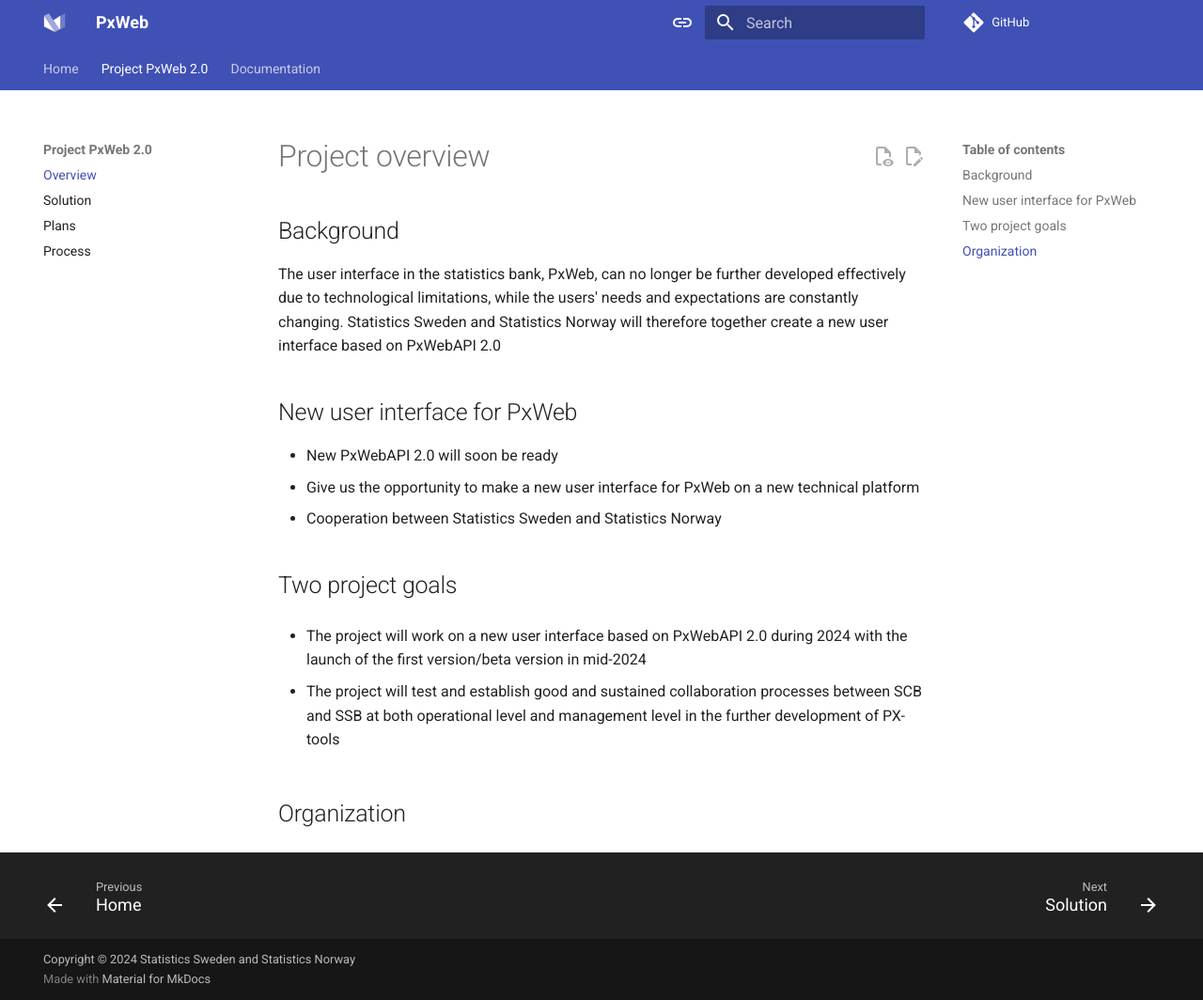
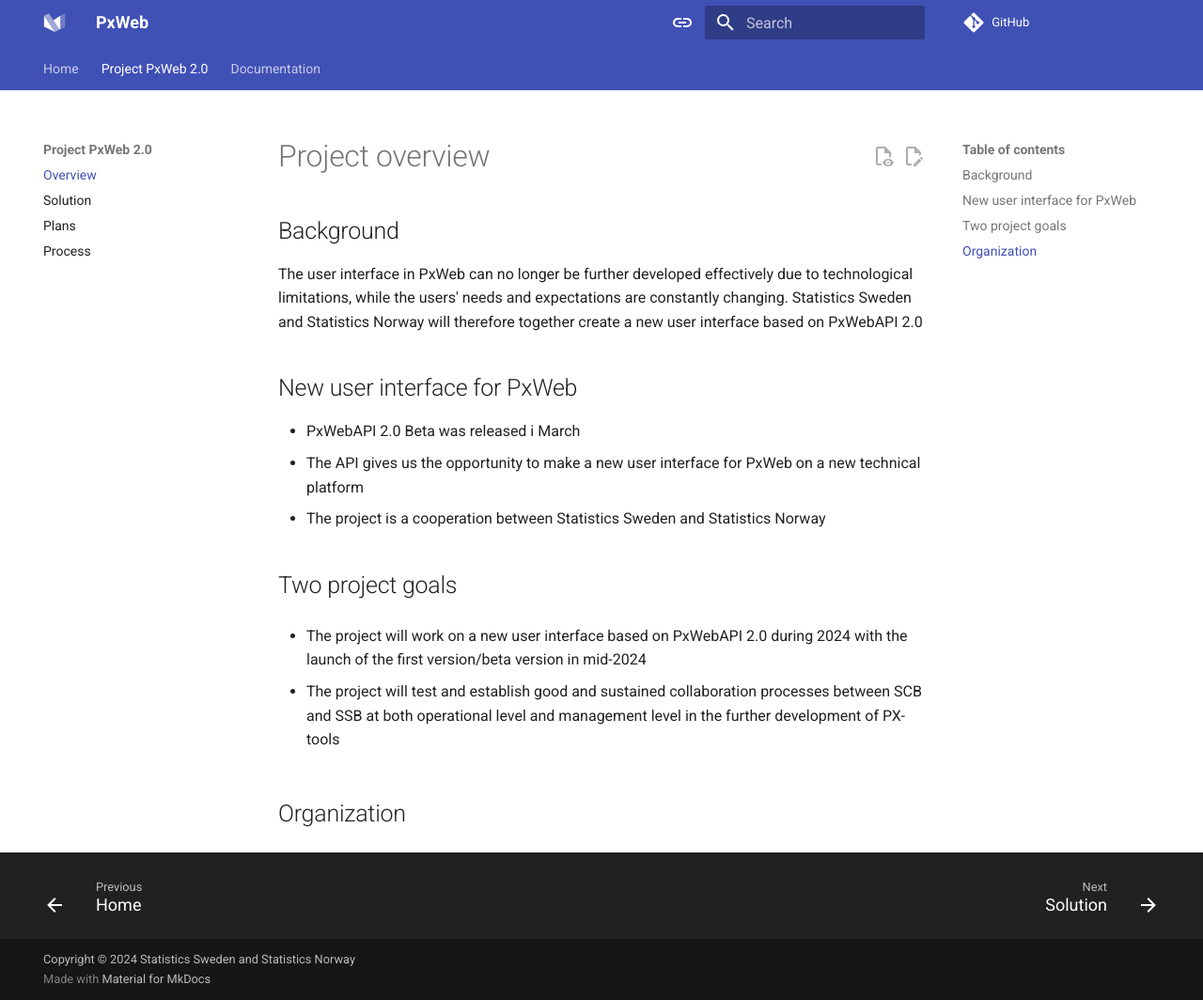
Before and after one commit to PxTools/PxWeb2, an MkDocs documentation site: the page built from docs/project/overview.md, in a window 1280 px wide and 1064 px high. Shown: the whole window at 94% size. Built offline with MkDocs 1.6.1 and Material for MkDocs 9.7.7, drawn with Linux system fonts in a browser that asks for light colours; comment, search, counter and statistics services are not loaded.

Commit message:
Update overview.md

```diff
--- a/docs/project/overview.md
+++ b/docs/project/overview.md
@@ -1,11 +1,11 @@
 # Project overview
 ## Background
-The user interface in the statistics bank, PxWeb, can no longer be further developed effectively due to technological limitations, while the users' needs and expectations are constantly changing. Statistics Sweden and Statistics Norway will therefore together create a new user interface based on PxWebAPI 2.0
+The user interface in PxWeb can no longer be further developed effectively due to technological limitations, while the users' needs and expectations are constantly changing. Statistics Sweden and Statistics Norway will therefore together create a new user interface based on PxWebAPI 2.0
 
 ## New user interface for PxWeb
-- New PxWebAPI 2.0 will soon be ready
-- Give us the opportunity to make a new user interface for PxWeb on a new technical platform
-- Cooperation between Statistics Sweden and Statistics Norway
+- PxWebAPI 2.0 Beta was released i March
+- The API gives us the opportunity to make a new user interface for PxWeb on a new technical platform
+- The project is a cooperation between Statistics Sweden and Statistics Norway
 
 ## Two project goals
 - The project will work on a new user interface based on PxWebAPI 2.0 during 2024 with the launch of the first version/beta version in mid-2024
```
